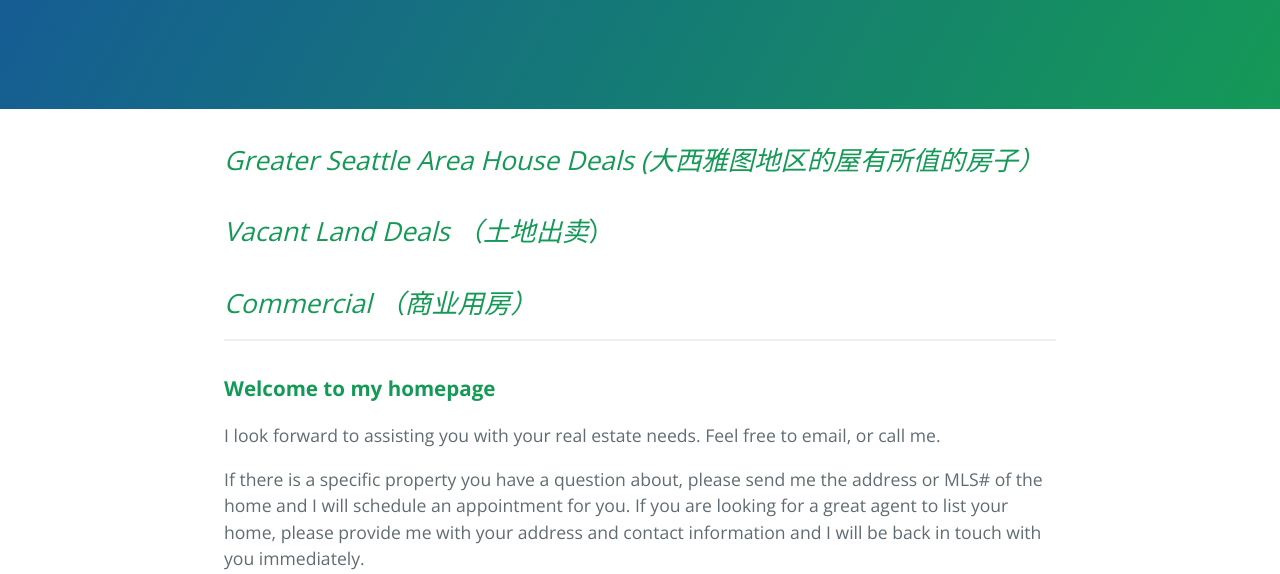
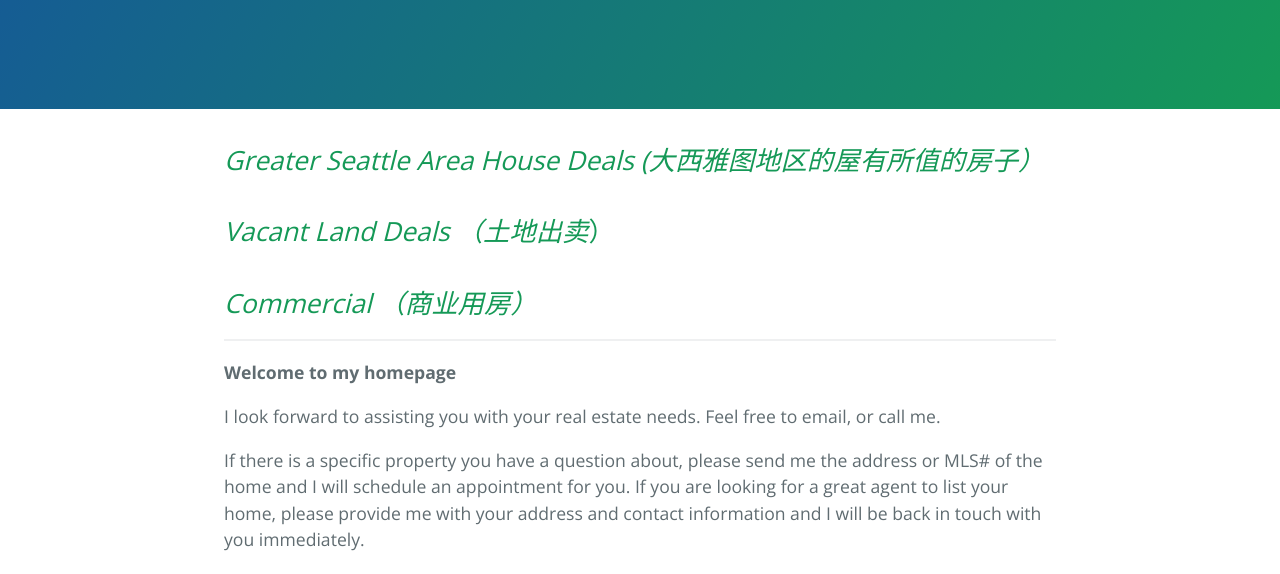
Before and after one commit to realty/realty.github.io, a plain HTML site: page index.html in a window 1280 px wide. Shown: the part 208-782 px from the top of the page. Drawn offline with nearby package versions, Linux system fonts and the light colour scheme.

Commit message:
Replace master branch with page content via GitHub

```diff
--- a/index.html
+++ b/index.html
@@ -29,9 +29,7 @@
 
 <hr>
 
-<h3>
-<a id="welcome-to-my-homepage" class="anchor" href="#welcome-to-my-homepage" aria-hidden="true"><span aria-hidden="true" class="octicon octicon-link"></span></a><strong>Welcome to my homepage</strong>
-</h3>
+<p><strong>Welcome to my homepage</strong></p>
 
 <p>I look forward to assisting you with your real estate needs. Feel free to email, or call me.</p>
 
--- a/params.json
+++ b/params.json
@@ -1,6 +1,6 @@
 {
   "name": "Linda's Realty",
   "tagline": "low cost real estate service",
-  "body": "\r\n\r\n\r\n## _Greater Seattle Area House Deals (大西雅图地区的屋有所值的房子）_\r\n## _Vacant Land Deals （土地出卖_）\r\n## _Commercial （商业用房）_\r\n\r\n-------------------------------------------------------------------    \r\n\r\n### **Welcome to my homepage**\r\n\r\nI look forward to assisting you with your real estate needs. Feel free to email, or call me.\r\n\r\nIf there is a specific property you have a question about, please send me the address or MLS# of the home and I will schedule an appointment for you.\r\nIf you are looking for a great agent to list your home, please provide me with your address and contact information and I will be back in touch with you immediately.\r\n\r\nLet me know how I can help!\r\n  \r\n\r\nSearch listings for homes, condos or vacant land in Bellevue，Clyde Hill, Enatai, Kirkland, Seattle Washington, please click the link below.\r\n\r\n[Search House](http://www.skylineproperties.com/fenglingcheng)\r\n\r\n",
+  "body": "\r\n## _Greater Seattle Area House Deals (大西雅图地区的屋有所值的房子）_\r\n## _Vacant Land Deals （土地出卖_）\r\n## _Commercial （商业用房）_\r\n\r\n-------------------------------------------------------------------    \r\n\r\n**Welcome to my homepage**\r\n\r\nI look forward to assisting you with your real estate needs. Feel free to email, or call me.\r\n\r\nIf there is a specific property you have a question about, please send me the address or MLS# of the home and I will schedule an appointment for you.\r\nIf you are looking for a great agent to list your home, please provide me with your address and contact information and I will be back in touch with you immediately.\r\n\r\nLet me know how I can help!\r\n  \r\n\r\nSearch listings for homes, condos or vacant land in Bellevue，Clyde Hill, Enatai, Kirkland, Seattle Washington, please click the link below.\r\n\r\n[Search House](http://www.skylineproperties.com/fenglingcheng)\r\n\r\n",
   "note": "Don't delete this file! It's used internally to help with page regeneration."
 }
```
